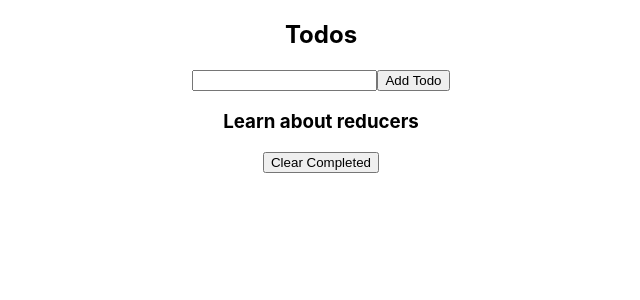
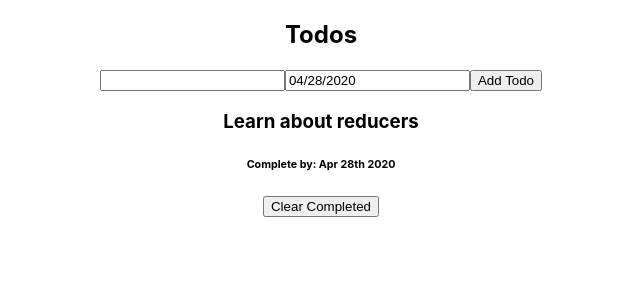
Before and after one commit to bloominstituteoftechnology/reducer-todo, a React (Create React App) app in the folder todo/: page / in a window 1280 px wide. Shown: the top 300 px of the page, without its empty margins (319-959 px from the left). Built offline with nearby package versions, Linux system fonts and the light colour scheme.

Commit message:
added completeby property on todos, and react-datepicker

```diff
--- a/todo/package.json
+++ b/todo/package.json
@@ -6,7 +6,9 @@
     "@testing-library/jest-dom": "^4.2.4",
     "@testing-library/react": "^9.3.2",
     "@testing-library/user-event": "^7.1.2",
+    "moment": "^2.24.0",
     "react": "^16.12.0",
+    "react-datepicker": "^2.11.0",
     "react-dom": "^16.12.0",
     "react-scripts": "3.3.0"
   },
--- a/todo/src/components/AddTodoForm.js
+++ b/todo/src/components/AddTodoForm.js
@@ -1,7 +1,11 @@
 import React, { useState } from 'react'
+
+import DatePicker from "react-datepicker";
+import "react-datepicker/dist/react-datepicker.css";
 
 const AddTodoForm = ({ addTodo }) => {
     const [item, setItem] = useState("")
+    const [date, setDate] = useState(Date.now())
 
     //HANDLE INPUT CHANGE
     const handleChange = (e) => {
@@ -11,13 +15,20 @@ const AddTodoForm = ({ addTodo }) => {
     //HANDLE FORM SUBMIT
     const handleSubmit = (e) => {
         e.preventDefault();
-        addTodo(item);
+        addTodo(item, date);
         setItem("");
+    }
+
+    //HANDLE DATE CHANGE
+    const handleDateChange = newDate => {
+        setDate(newDate)
     }
     return (
         <div>
             <form onSubmit={e => handleSubmit(e)}>
+                {console.log(date)}
                 <input name="title" type="text" value={item} onChange={e => handleChange(e)} />
+                <DatePicker selected={date} onChange={handleDateChange}/>
                 <button type="submit">Add Todo</button>
             </form>
         </div>
--- a/todo/src/components/Todos.js
+++ b/todo/src/components/Todos.js
@@ -1,5 +1,7 @@
 import React, { useReducer } from 'react'
 import { reducer, initialState } from '../reducers/Reducer'
+
+import moment from 'moment'
 
 import AddTodoForm from './AddTodoForm'
 const Todos = () => {
@@ -7,11 +9,12 @@ const Todos = () => {
     const [state, dispatch] = useReducer(reducer, initialState)
 
     //ADD TODO
-    const addTodo = (item) => {
+    const addTodo = (item, date) => {
         const newTodo = {
             item: item,
             completed: false,
-            id: Date.now()
+            id: Date.now(),
+            completeBy: date
         }
         dispatch({ type: 'ADD_TODO', todo: newTodo })
     }
@@ -30,8 +33,9 @@ const Todos = () => {
             <h2>Todos</h2>
             <AddTodoForm addTodo={addTodo}/>
             {state.todos.map(todo => {
-                return <div key={todo.id}>
-                    <h3 className={todo.completed === true ? 'completed' : null} onClick={() => toggleCompleted(todo.id)}>{todo.item}</h3>
+                return <div key={todo.id} onClick={() => toggleCompleted(todo.id)} >
+                    <h3 className={todo.completed === true ? 'completed' : null}>{todo.item}</h3>
+                    <h6>Complete by: {moment().format("MMM Do YYYY")}</h6>
                 </div>
             })}
             <button onClick={() => clearCompleted()}>Clear Completed</button>
--- a/todo/src/reducers/Reducer.js
+++ b/todo/src/reducers/Reducer.js
@@ -3,7 +3,8 @@ export const initialState = {
         {
             item: 'Learn about reducers',
             completed: false,
-            id: 3892987589
+            id: 3892987589,
+            completeBy: 1580353544158
         }
     ]
 }
```
Also changed, not shown: 1 other file (tests, documents, lock files or other folders).
